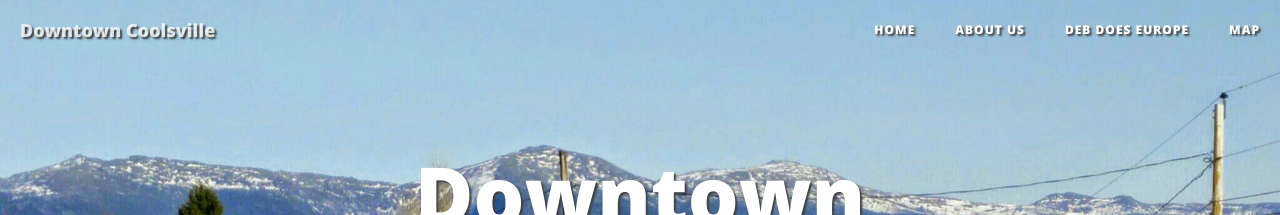
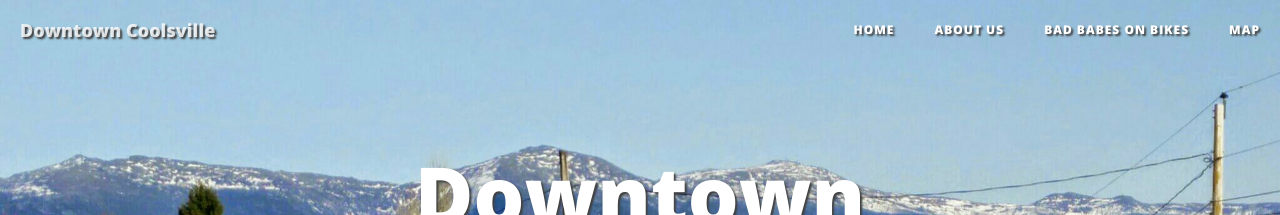
Before and after one commit to markbradley27/markbradley27.github.io, a Jekyll site: the page built from index.html, in a window 1280 px wide. Shown: the top 215 px of the page. Built offline with Jekyll 4.4.1, drawn with Linux system fonts in a browser that asks for light colours; nearby versions of some CDN libraries; the list of posts is cut into pages by our own code.

Commit message:
Renamed and re-imaged deb's map.

```diff
--- a/deb_does_europe.html
+++ b/bad_babes_on_bikes.html
@@ -1,8 +1,8 @@
 ---
 layout: page
-title: "Deb Does Europe"
-description: "TODO"
-header-img: "img/IMG_20150521_201020.jpg"
+title: "Bad Babes on Bikes"
+description: "Deb and Lydia do Europe"
+header-img: "img/2019-09-20.jpg"
 ---
 
 <style type="text/css">
```
Also changed, not shown: 1 other file.
